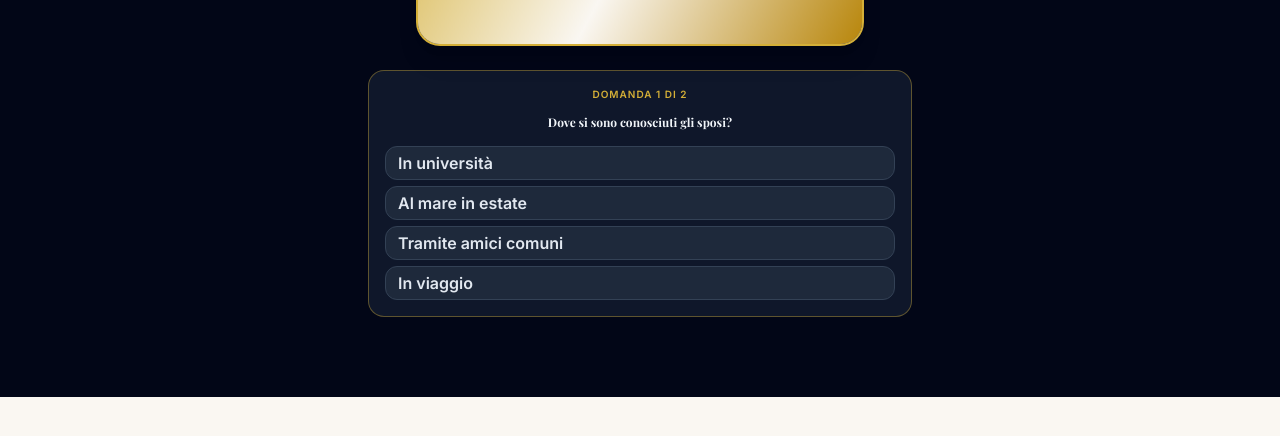
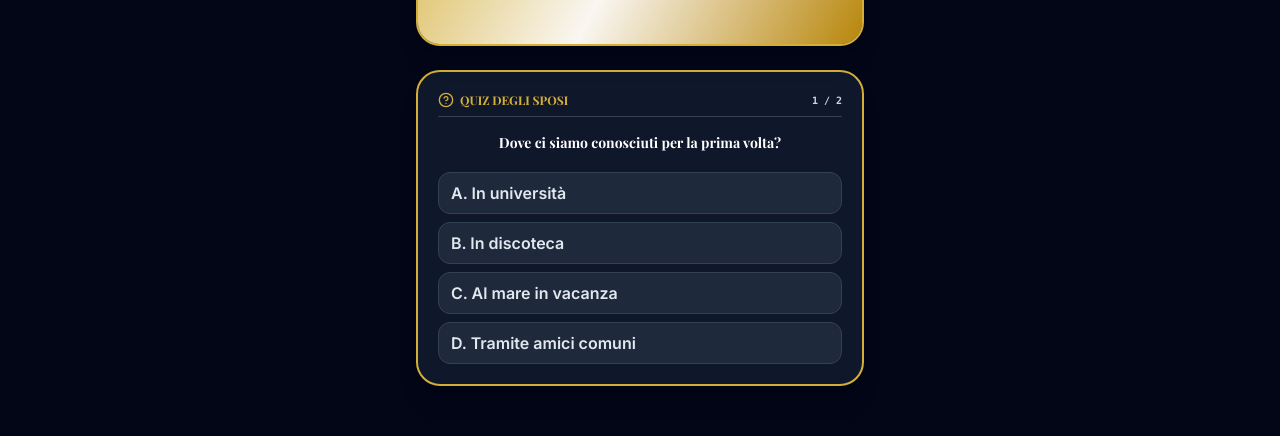
Before and after one commit to Rickym2025/love, a Next.js app: page /elena-e-davide/festa in a window 1280 px wide. Shown: the part 1281-1717 px from the top of the page. Before the commit the page ends 1678 px from the top, so only its background shows below. Built offline with nearby package versions, Linux system fonts and the light colour scheme; grey boxes are pictures that could not be loaded; a web font is replaced by a local one.

Commit message:
Update LoveQuiz.tsx

```diff
--- a/src/components/LoveQuiz.tsx
+++ b/src/components/LoveQuiz.tsx
@@ -1,76 +1,151 @@
 "use client";
 
 import React, { useState } from "react";
+import { HelpCircle, CheckCircle2, XCircle, RefreshCw, Trophy } from "lucide-react";
 
-export interface Question {
-  id: number;
+export interface QuizQuestionItem {
+  id?: string;
   question: string;
-  options: string[];
-  correct: number;
+  answer: string;
+  optionA?: string;
+  optionB?: string;
+  optionC?: string;
+  optionD?: string;
+  correctOptionIdx?: number;
 }
 
-const DEFAULT_QUESTIONS: Question[] = [
-  {
-    id: 1,
-    question: "Dove si sono conosciuti gli sposi?",
-    options: ["In università", "Al mare in estate", "Tramite amici comuni", "In viaggio"],
-    correct: 2,
-  },
-  {
-    id: 2,
-    question: "Chi ha fatto la proposta di matrimonio?",
-    options: ["Davide durante una cena", "Elena durante un viaggio", "Insieme di comune accordo", "A sorpresa a Parigi"],
-    correct: 0,
-  },
-];
+export interface LoveQuizProps {
+  questions?: QuizQuestionItem[];
+}
 
-export default function LoveQuiz({ questions = DEFAULT_QUESTIONS }: { questions?: Question[] }) {
-  const safeQuestions = Array.isArray(questions) && questions.length > 0 ? questions : DEFAULT_QUESTIONS;
-  const [current, setCurrent] = useState(0);
+export default function LoveQuiz({
+  questions = [
+    {
+      id: "1",
+      question: "Dove ci siamo conosciuti per la prima volta?",
+      answer: "In università",
+      optionA: "In università",
+      optionB: "In discoteca",
+      optionC: "Al mare in vacanza",
+      optionD: "Tramite amici comuni",
+      correctOptionIdx: 0,
+    },
+    {
+      id: "2",
+      question: "Chi ha fatto la proposta di nozze?",
+      answer: "Davide",
+      optionA: "Elena",
+      optionB: "Davide",
+      optionC: "Insieme a Parigi",
+      optionD: "I genitori",
+      correctOptionIdx: 1,
+    },
+  ],
+}: LoveQuizProps) {
+  const [currentQIdx, setCurrentQIdx] = useState(0);
+  const [selectedOption, setSelectedOption] = useState<number | null>(null);
   const [score, setScore] = useState(0);
-  const [completed, setCompleted] = useState(false);
+  const [isFinished, setIsFinished] = useState(false);
 
-  const handleAnswer = (index: number) => {
-    if (index === safeQuestions[current].correct) {
-      setScore(score + 1);
+  const activeQuestion = questions[currentQIdx] || questions[0];
+
+  const optionsList = [
+    activeQuestion.optionA || activeQuestion.answer || "Opzione A",
+    activeQuestion.optionB || "In viaggio",
+    activeQuestion.optionC || "A cena",
+    activeQuestion.optionD || "In vacanza",
+  ];
+
+  const handleSelectOption = (idx: number) => {
+    if (selectedOption !== null) return;
+    setSelectedOption(idx);
+
+    const isCorrect = idx === (activeQuestion.correctOptionIdx ?? 0);
+    if (isCorrect) {
+      setScore((prev) => prev + 1);
     }
-    if (current + 1 < safeQuestions.length) {
-      setCurrent(current + 1);
-    } else {
-      setCompleted(true);
-    }
+
+    setTimeout(() => {
+      if (currentQIdx < questions.length - 1) {
+        setCurrentQIdx((prev) => prev + 1);
+        setSelectedOption(null);
+      } else {
+        setIsFinished(true);
+      }
+    }, 1200);
   };
 
-  if (completed) {
-    return (
-      <div className="p-4 bg-slate-900 text-white rounded-2xl text-center space-y-2 border border-[#D4AF37]/40">
-        <span className="text-xl">🏆</span>
-        <h4 className="font-serif font-bold text-sm text-[#D4AF37]">Quiz Completato!</h4>
-        <p className="text-xs text-slate-300">Hai risposto correttamente a {score} domande su {safeQuestions.length}.</p>
-      </div>
-    );
-  }
-
-  const q = safeQuestions[current];
+  const restartQuiz = () => {
+    setCurrentQIdx(0);
+    setSelectedOption(null);
+    setScore(0);
+    setIsFinished(false);
+  };
 
   return (
-    <div className="p-4 bg-slate-900 text-white rounded-2xl text-center space-y-3 border border-[#D4AF37]/40">
-      <span className="text-[10px] font-bold uppercase tracking-widest text-[#D4AF37] block">
-        Domanda {current + 1} di {safeQuestions.length}
-      </span>
-      <p className="font-serif font-bold text-xs text-slate-100">{q.question}</p>
-      <div className="grid grid-cols-1 gap-1.5 pt-1">
-        {(q.options || []).map((opt, idx) => (
+    <div className="w-full max-w-md mx-auto bg-slate-900 text-white p-5 rounded-3xl border-2 border-[#D4AF37] shadow-xl text-center space-y-4">
+      <div className="flex justify-between items-center border-b border-slate-700 pb-2">
+        <h4 className="text-xs font-serif font-bold text-[#D4AF37] flex items-center gap-1.5 uppercase">
+          <HelpCircle className="w-4 h-4 text-[#D4AF37]" /> Quiz degli Sposi
+        </h4>
+        <span className="text-[10px] font-mono font-bold text-slate-300">
+          {currentQIdx + 1} / {questions.length}
+        </span>
+      </div>
+
+      {isFinished ? (
+        <div className="p-6 bg-slate-800 rounded-2xl border border-[#D4AF37] space-y-3 animate-fade-in">
+          <Trophy className="w-10 h-10 mx-auto text-[#D4AF37]" />
+          <h5 className="font-serif font-bold text-base text-white">Quiz Completato!</h5>
+          <p className="text-xs text-slate-300">
+            Hai indovinato <strong className="text-[#D4AF37] text-sm">{score}</strong> risposte su {questions.length}!
+          </p>
           <button
-            key={idx}
             type="button"
-            onClick={() => handleAnswer(idx)}
-            className="p-2 rounded-xl bg-slate-800 hover:bg-slate-700 text-xs text-slate-200 font-bold border border-slate-700 transition-all text-left px-3"
+            onClick={restartQuiz}
+            className="px-4 py-2 bg-[#D4AF37] text-slate-900 font-bold text-xs rounded-xl hover:bg-amber-400 transition-colors flex items-center gap-1 mx-auto cursor-pointer"
           >
-            {opt}
+            <RefreshCw className="w-3.5 h-3.5" /> Gioca di Nuovo
           </button>
-        ))}
-      </div>
+        </div>
+      ) : (
+        <div className="space-y-4 text-left">
+          <h5 className="text-sm font-serif font-bold text-white text-center leading-snug">
+            {activeQuestion.question}
+          </h5>
+
+          {/* 4 OPZIONI INTERATTIVE A, B, C, D */}
+          <div className="grid grid-cols-1 gap-2 pt-1">
+            {optionsList.map((opt, idx) => {
+              const isSelected = selectedOption === idx;
+              const isCorrect = idx === (activeQuestion.correctOptionIdx ?? 0);
+
+              let buttonStyle = "bg-slate-800 text-slate-200 border-slate-700 hover:border-[#D4AF37]";
+              if (selectedOption !== null) {
+                if (isCorrect) {
+                  buttonStyle = "bg-emerald-600 text-white border-emerald-500 shadow-md";
+                } else if (isSelected) {
+                  buttonStyle = "bg-rose-600 text-white border-rose-500 shadow-md";
+                }
+              }
+
+              return (
+                <button
+                  key={idx}
+                  type="button"
+                  disabled={selectedOption !== null}
+                  onClick={() => handleSelectOption(idx)}
+                  className={`p-3 rounded-xl border text-xs font-bold text-left flex items-center justify-between transition-all cursor-pointer ${buttonStyle}`}
+                >
+                  <span>{String.fromCharCode(65 + idx)}. {opt}</span>
+                  {selectedOption !== null && isCorrect && <CheckCircle2 className="w-4 h-4 text-white" />}
+                  {selectedOption !== null && isSelected && !isCorrect && <XCircle className="w-4 h-4 text-white" />}
+                </button>
+              );
+            })}
+          </div>
+        </div>
+      )}
     </div>
   );
 }
```
